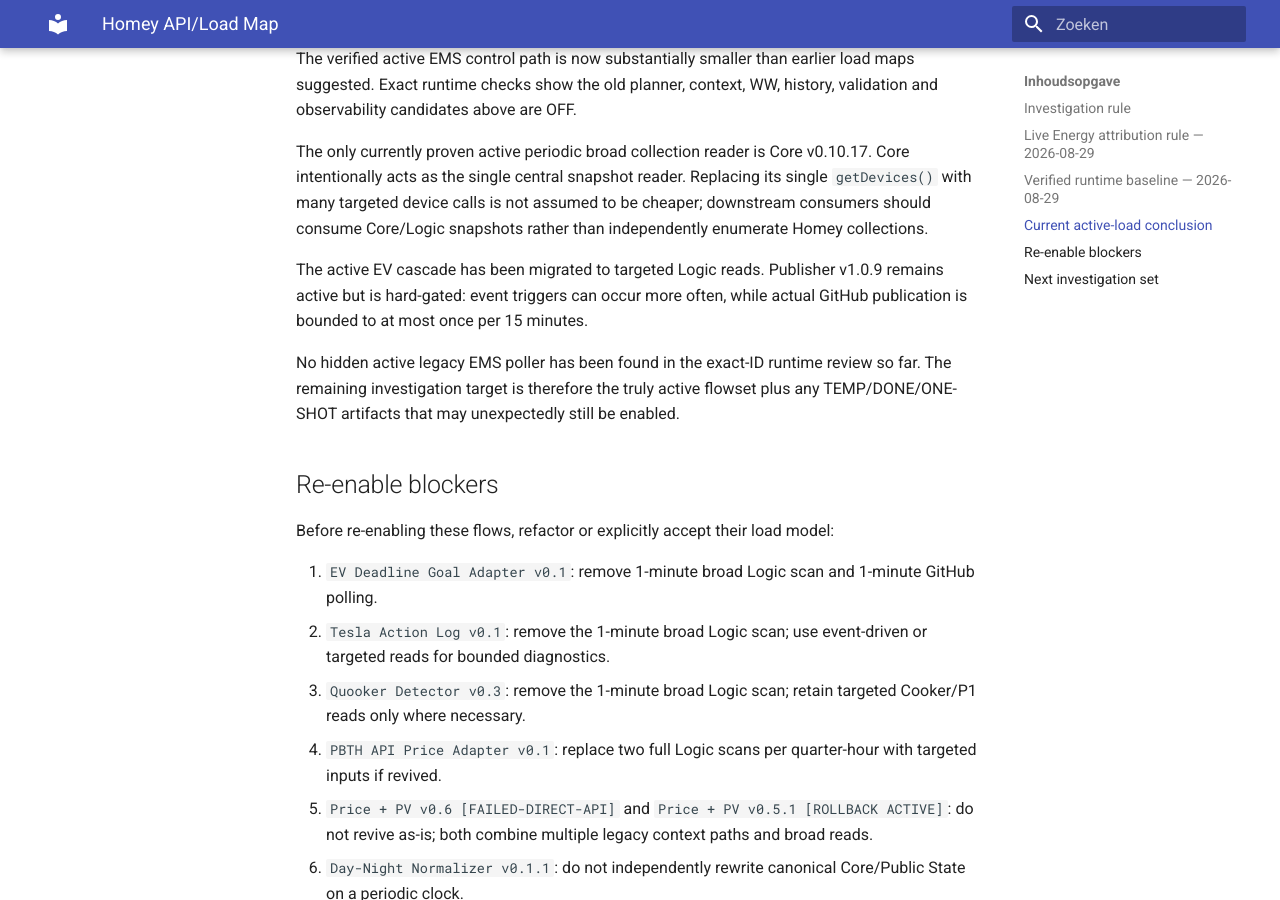
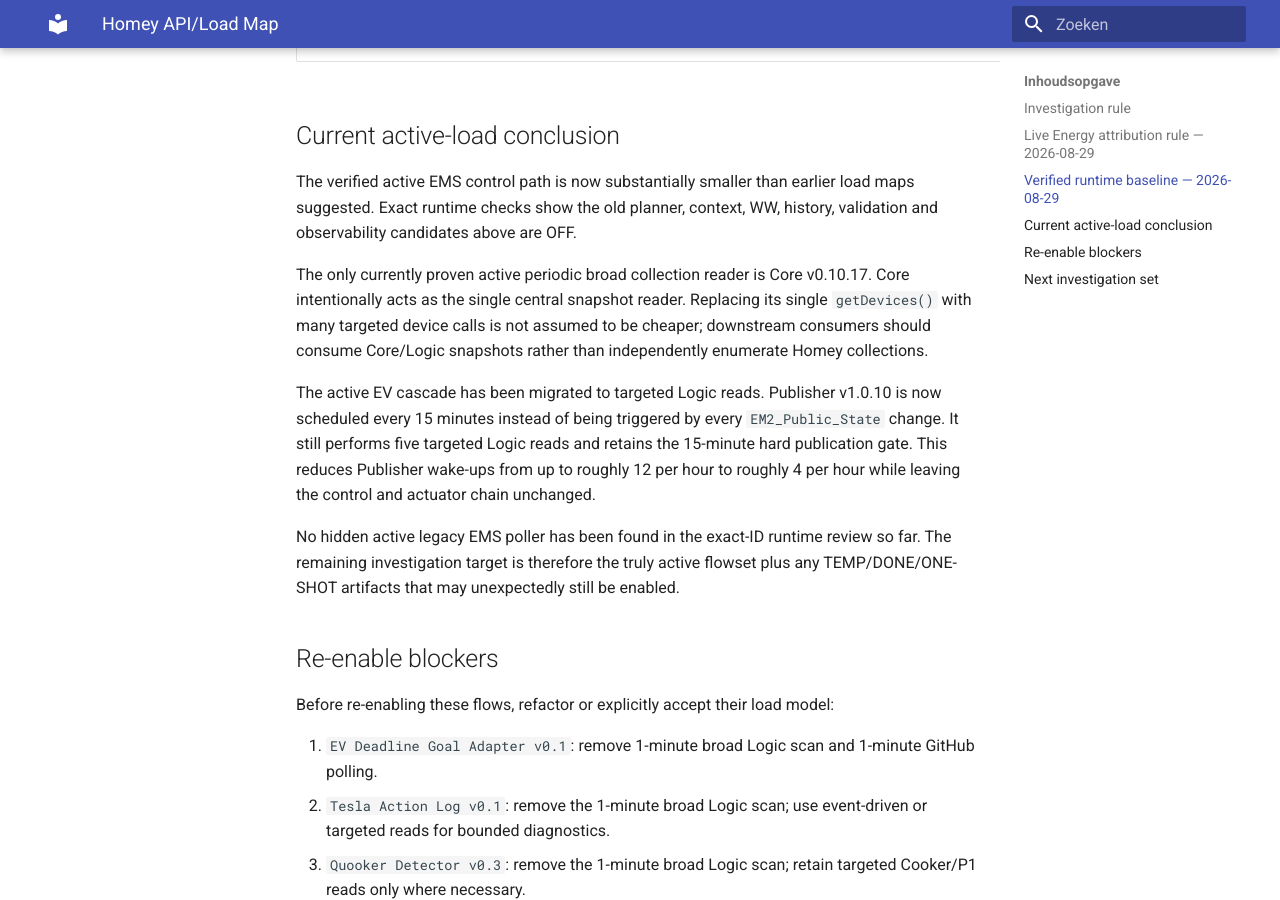
Before and after one commit to OnsKasteeltje/homey-energy-manual, an MkDocs documentation site: the page built from docs/software-architecture/operations/homey-api-load-map.md, in a window 1280 px wide and 900 px high, scrolled down 8565 px. Built offline with MkDocs 1.6.1 and Material for MkDocs 9.7.7, drawn with Linux system fonts in a browser that asks for light colours; some of the changed text lies outside the part shown.

Commit message:
docs: update Homey load map for scheduled publisher

```diff
--- a/docs/software-architecture/operations/homey-api-load-map.md
+++ b/docs/software-architecture/operations/homey-api-load-map.md
@@ -41,7 +41,7 @@
 | `EM v2 | 60 Adapter | EV Power v0.1.1 TARGETED-READ SHADOW` | `953e9b18-3576-4557-b940-ed4a64eb2516` | **ON** | `EM2_Power_Intent` change | targeted Logic reads only | no device access | low-load |
 | `EM v2 | 80 Validation | EV Power Adapter Gate v0.2.1 TARGETED-READ` | `ec5e5d34-8205-4cf0-a661-7bf744feb6e0` | **ON** | `EM2_Power_Intent` change +2 s | targeted Logic reads only | none | low-load |
 | `EM v2 | 60 Actuator | EV Power v0.2.2 TARGETED-READ LIVE OWNERSHIP` | `fea23193-a03f-49dd-9780-7e72ee48747d` | **ON** | `EM2_EV_Adapter_Gate` change | targeted Logic reads; LIVE=false has zero device reads/writes | LIVE=true may enumerate Easee path for guarded write/no-op | low in SHADOW; safety-critical in LIVE |
-| `EM v2 | 40 Data | Publisher v1.0.9 HARD-GATE LOW-LOAD` | `fe84bc17-72d4-4fbb-9a69-b3d751b0ffcd` | **ON** | `EM2_Public_State` change +2 s | five targeted Logic reads | hard minimum 15 min between GitHub publishes; zero GitHub I/O inside gate window | bounded active publisher |
+| `EM v2 | 40 Data | Publisher v1.0.10 SCHEDULED LOW-LOAD` | `fe84bc17-72d4-4fbb-9a69-b3d751b0ffcd` | **ON** | every 15 min +2 s; manual start retained | five targeted Logic reads | hard minimum 15 min between GitHub publishes | **low-fanout publication path**; no longer triggered by each `EM2_Public_State` change, reducing starts from up to ~12/hour to ~4/hour without changing control/actuation |
 | `EM v2 | 45 Planner | 24h Energy Plan v0.4.4 SHADOW LOW-LOAD` | `27617767-0a64-43a3-9bcb-e34b0dd6a5c0` | **OFF** | every 15 min +45 s if enabled | one targeted Planner Input read + one targeted snapshot write | Open-Meteo when enabled | no current load |
 | `EM v2 | 46 Publish | Planner Shadow v0.4 event-driven LOW-LOAD` | `5b3b80fe-96d1-406d-91ef-cf75a4e65d45` | **OFF** | planner snapshot change +2 s if enabled | four targeted Logic reads | GitHub PUT per new plan key when enabled | no current load |
 | `EM v2 | 30 Context | Contract Price Adapter v0.8` | `b1c495cb-6ccd-4fb8-b4bf-365845dbb6e7` | **OFF** | every 15 min if enabled | broad Logic reads; dynamic branch can enumerate PBTH device | PBTH in dynamic mode | no current load; refactor before re-enable |
@@ -90,7 +90,7 @@
 
 The only currently proven active periodic broad collection reader is Core v0.10.17. Core intentionally acts as the single central snapshot reader. Replacing its single `getDevices()` with many targeted device calls is not assumed to be cheaper; downstream consumers should consume Core/Logic snapshots rather than independently enumerate Homey collections.
 
-The active EV cascade has been migrated to targeted Logic reads. Publisher v1.0.9 remains active but is hard-gated: event triggers can occur more often, while actual GitHub publication is bounded to at most once per 15 minutes.
+The active EV cascade has been migrated to targeted Logic reads. Publisher v1.0.10 is now scheduled every 15 minutes instead of being triggered by every `EM2_Public_State` change. It still performs five targeted Logic reads and retains the 15-minute hard publication gate. This reduces Publisher wake-ups from up to roughly 12 per hour to roughly 4 per hour while leaving the control and actuator chain unchanged.
 
 No hidden active legacy EMS poller has been found in the exact-ID runtime review so far. The remaining investigation target is therefore the truly active flowset plus any TEMP/DONE/ONE-SHOT artifacts that may unexpectedly still be enabled.
 
```
Also changed, not shown: other parts of docs/software-architecture/operations/homey-api-load-map.md (+1 -1 lines).
